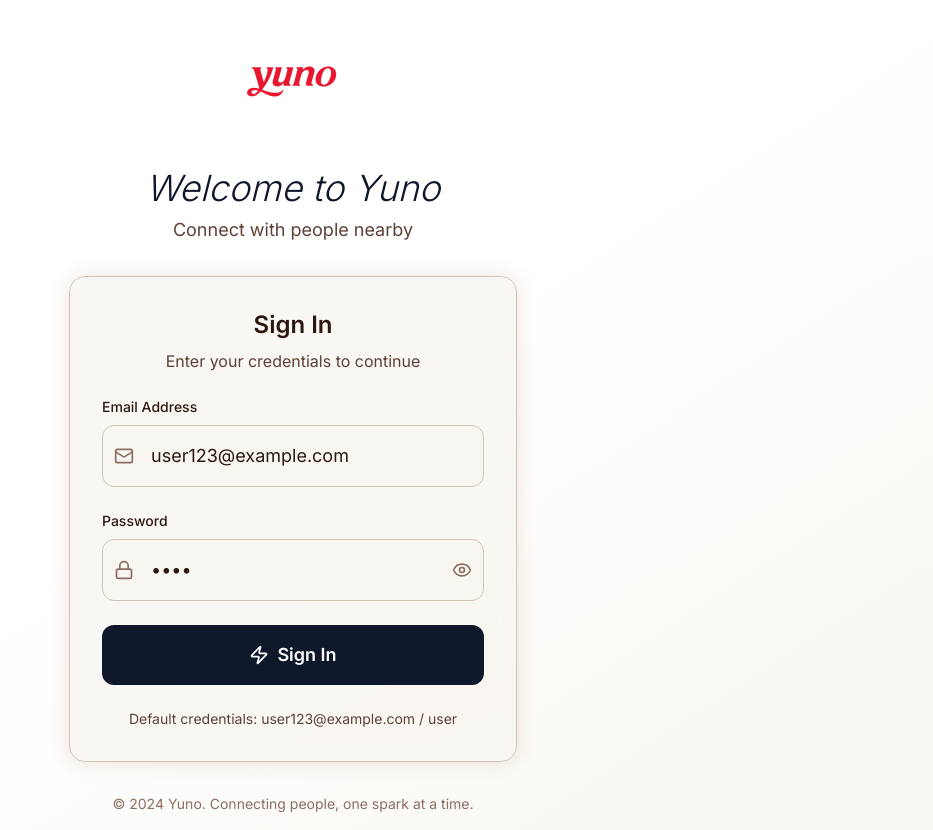
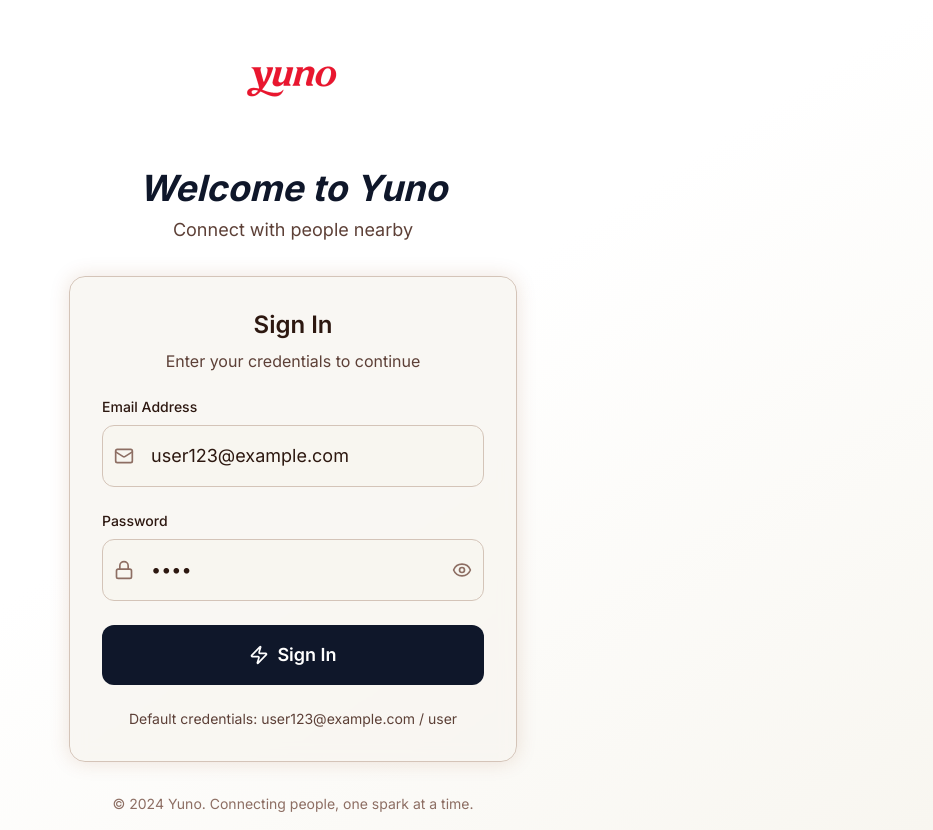
Before and after one commit to aakarsh12x/Yuno-GeoSpatial-Social-Media, a Next.js app in the folder Frontend/: page /login in a window 1280 px wide. Shown: the whole page, without its empty margins (347-1280 px from the left). Built offline with nearby package versions, Linux system fonts and the light colour scheme.

Commit message:
Change Welcome to Yuno font to italic in login screen

```diff
--- a/Frontend/src/app/(authenticated)/chat/page.tsx
+++ b/Frontend/src/app/(authenticated)/chat/page.tsx
@@ -632,7 +632,7 @@ export default function ChatPage() {
                  <div className="w-16 h-16 bg-primary/10 rounded-full flex items-center justify-center mx-auto mb-3">
                    <MessageCircle className="w-8 h-8 text-primary" />
                  </div>
-                 <h2 className="text-xl font-bold text-text-primary mb-1 italic font-light">
+                 <h2 className="text-xl font-bold text-text-primary mb-1">
                    Welcome to Yuno Chat
                  </h2>
                  <p className="text-sm text-text-secondary">
--- a/Frontend/src/app/(authenticated)/home/page.tsx
+++ b/Frontend/src/app/(authenticated)/home/page.tsx
@@ -12,7 +12,7 @@ export default function Home() {
           <h1 className="text-4xl md:text-5xl font-bold mb-2 text-text-primary flex items-center justify-center gap-4">
             <TextGenerateEffect
               words="Welcome to"
-              className="text-text-secondary italic font-light"
+              className="text-text-secondary"
             />
             <Logo size="xl" className="w-28 h-28" />
           </h1>
--- a/Frontend/src/app/login/page.tsx
+++ b/Frontend/src/app/login/page.tsx
@@ -55,7 +55,7 @@ export default function LoginPage() {
               priority
             />
           </div>
-          <h1 className="text-4xl font-bold text-gradient mb-2 italic font-light">
+          <h1 className="text-4xl font-bold italic text-gradient mb-2">
             Welcome to Yuno
           </h1>
           <p className="text-text-secondary text-lg">
```
